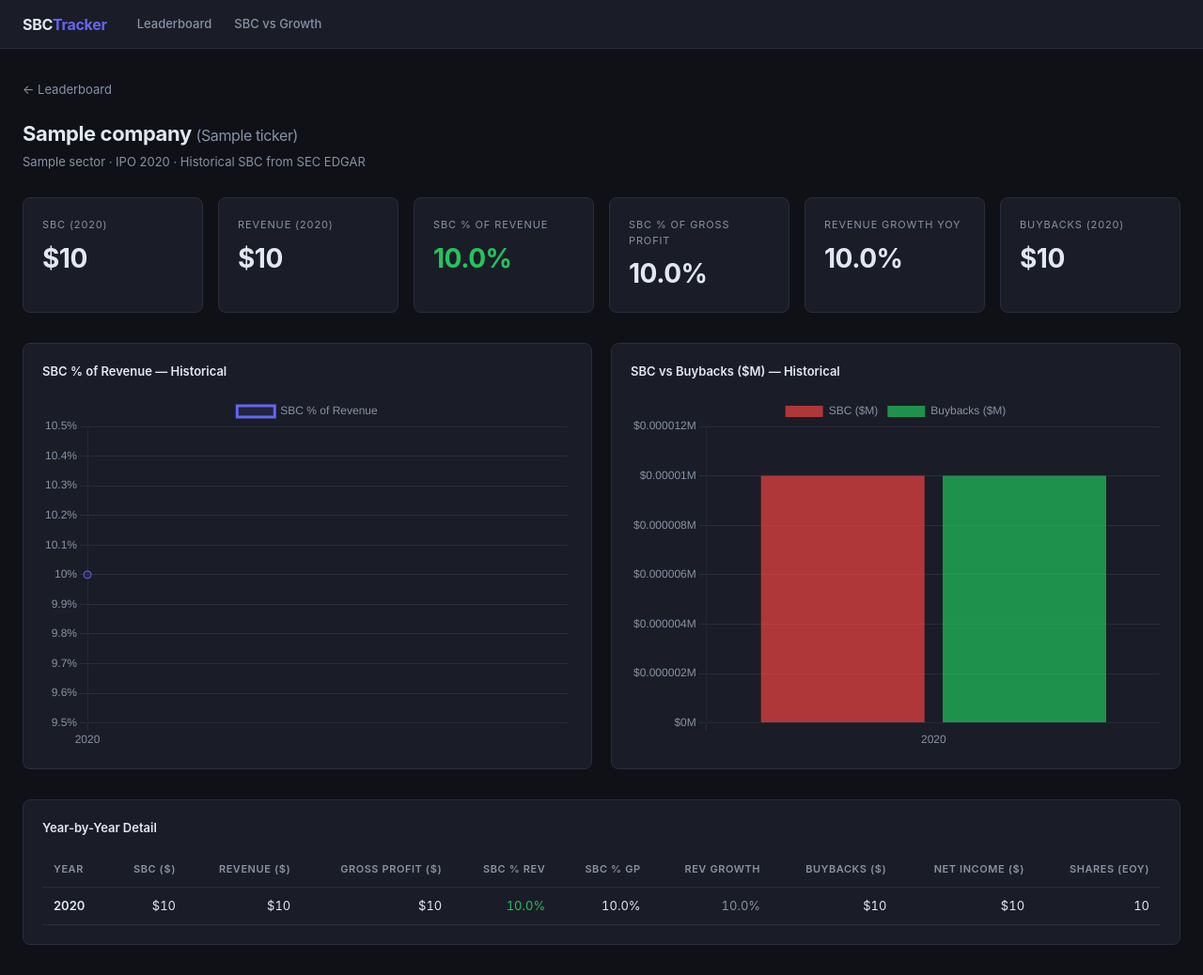
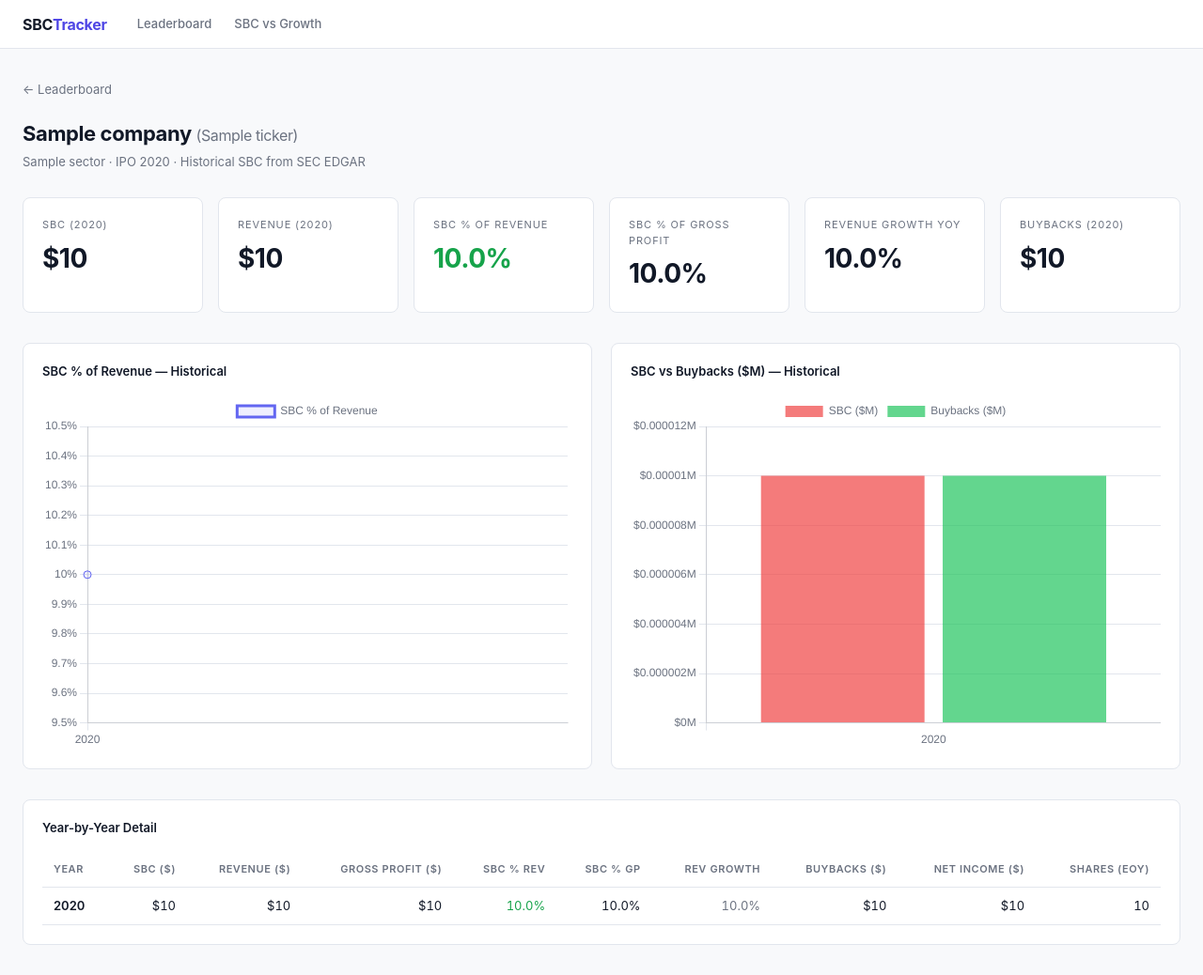
Before and after one commit to acsterne/sbc-tracker, a Flask app: page /company/1 in a window 1280 px wide. Shown: the whole page at 94% size. Run offline with Flask 3, Linux system fonts and the light colour scheme; a database or web service that is not in the repository returns one stand-in record (values such as "Sample title"); some libraries are stand-ins or nearby versions.

Commit message:
Switch to light theme

```diff
--- a/railway.toml
+++ b/railway.toml
@@ -8,5 +8,5 @@ restartPolicyType = "on_failure"
 
 [[crons]]
 name = "fetch-sbc"
-schedule = "0 6 * * 1"   # Every Monday at 6am UTC (quarterly filings are staggered)
+schedule = "0 9 * * 5"   # Every Friday at 9am UTC
 command = "python3 fetch_sbc.py"
--- a/templates/base.html
+++ b/templates/base.html
@@ -6,17 +6,17 @@
     <title>{% block title %}SBC Tracker{% endblock %}</title>
     <style>
         :root {
-            --bg: #0f1117;
-            --surface: #1a1d27;
-            --border: #2a2d3a;
-            --text: #e2e8f0;
-            --muted: #8892a4;
-            --accent: #6366f1;
+            --bg: #f8f9fb;
+            --surface: #ffffff;
+            --border: #e2e6ed;
+            --text: #111827;
+            --muted: #6b7280;
+            --accent: #4f46e5;
             --accent-dim: #4338ca;
-            --red: #ef4444;
-            --orange: #f97316;
-            --green: #22c55e;
-            --yellow: #eab308;
+            --red: #dc2626;
+            --orange: #ea580c;
+            --green: #16a34a;
+            --yellow: #ca8a04;
         }
         * { box-sizing: border-box; margin: 0; padding: 0; }
         body {
@@ -107,7 +107,7 @@
             border-bottom: 1px solid var(--border);
             white-space: nowrap;
         }
-        tr:hover td { background: rgba(255,255,255,0.02); }
+        tr:hover td { background: rgba(0,0,0,0.02); }
         .num { text-align: right; font-variant-numeric: tabular-nums; }
 
         /* SBC % color coding */
--- a/templates/company.html
+++ b/templates/company.html
@@ -119,10 +119,10 @@ const bb    = {{ chart_bb | tojson }};
 
 const chartDefaults = {
     responsive: true,
-    plugins: { legend: { labels: { color: '#8892a4', font: { size: 12 } } } },
+    plugins: { legend: { labels: { color: '#6b7280', font: { size: 12 } } } },
     scales: {
-        x: { ticks: { color: '#8892a4' }, grid: { color: '#2a2d3a' } },
-        y: { ticks: { color: '#8892a4' }, grid: { color: '#2a2d3a' } },
+        x: { ticks: { color: '#6b7280' }, grid: { color: '#e2e6ed' } },
+        y: { ticks: { color: '#6b7280' }, grid: { color: '#e2e6ed' } },
     }
 };
 
```
Also changed, not shown: templates/scatter.html (+9 -9 lines).
